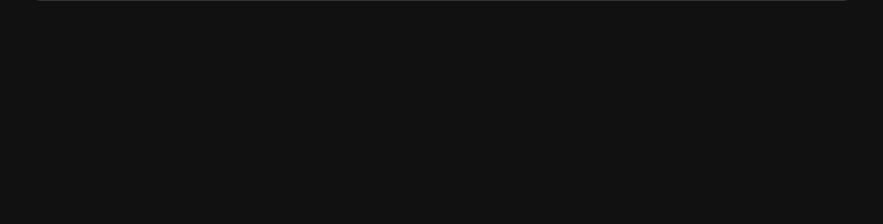
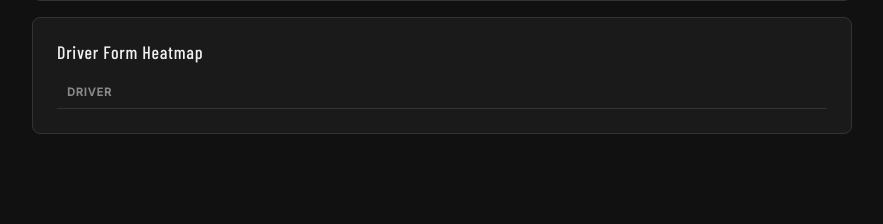
Before and after one commit to Rishab-rt/F1-Championship-Calculator, a Flask app: page /stats in a window 1280 px wide. Shown: the part 576-800 px from the top of the page, without its empty margins (198-1081 px from the left). Run offline with Flask 3, Linux system fonts and the light colour scheme; lists and menus that the app fills with data are empty; parts of the project's set-up code (start-up, migrations or seed data) failed here and were passed over.

Commit message:
Heatmap feature

```diff
--- a/app.py
+++ b/app.py
@@ -3,6 +3,7 @@ from flask import Flask, render_template, request, redirect, url_for
 from flask_sqlalchemy import SQLAlchemy
 from dotenv import load_dotenv
 
+model = joblib.load("f1_model.pkl")
 load_dotenv()
 
 app = Flask(__name__)
@@ -90,7 +91,7 @@ driver_number_to_name = {
     18: "Stroll",
     11: "Perez",
     77: "Bottas",
-    20: "Sainz",
+    55: "Sainz",
 }
 
 race_session_keys = {
@@ -374,7 +375,7 @@ def stats():
         positions = []
         for race_name in races[:current_race_index]:
             result = Result.query.filter_by(driver_id=driver.id, race_name=race_name).first()
-        positions.append(result.position if result else 0)
+            positions.append(result.position if result else 0)
         heatmap[driver.name] = positions
 
     return render_template(
@@ -397,8 +398,6 @@ def sync():
 
 @app.route("/predictions")
 def predictions():
-    model = joblib.load("f1_model.pkl")
-
     drivers = Driver.query.all()
     sorted_drivers = sorted(drivers, key=lambda d: d.points, reverse=True)
     remaining_races = races[current_race_index:]
@@ -476,9 +475,6 @@ def predictions():
 
 @app.route("/raceprediction")
 def raceprediction():
-
-    model = joblib.load("f1_model.pkl")
-
     drivers = Driver.query.all()
     sorted_drivers = sorted(drivers, key = lambda d: d.points, reverse=True)
 
--- a/templates/stats.html
+++ b/templates/stats.html
@@ -24,6 +24,41 @@
         </div>
     </div>
 
+    <div class="f1-card" style="margin-top: 16px; overflow-x: auto;">
+        <h2 class="section-heading">Driver Form Heatmap</h2>
+        <table class="heatmap-table">
+            <thead>
+                <tr>
+                    <th class="heatmap-driver-col">Driver</th>
+                    {% for race in race_labels %}
+                    <th class="heatmap-race-col">{{ race[:3].upper() }}</th>
+                    {% endfor %}
+                </tr>
+            </thead>
+            <tbody>
+                {% for driver in all_drivers %}
+                <tr>
+                    <td class="heatmap-driver-name">{{ driver.name }}</td>
+                    {% for pos in heatmap[driver.name] %}
+                    <td class="heatmap-cell" style="background: {{
+                        '#1a6b1a' if pos == 1 else
+                        '#2d8c2d' if pos == 2 else
+                        '#3aab3a' if pos == 3 else
+                        '#6abf6a' if pos <= 5 else
+                        '#a8d5a8' if pos <= 8 else
+                        '#d4a843' if pos <= 12 else
+                        '#c0392b' if pos <= 16 else
+                        '#7b241c' if pos > 16 else
+                        '#1a1a1a'
+                    }}; color: {{ '#ffffff' if pos > 0 else '#444444' }};">
+                        {{ pos if pos > 0 else '-' }}
+                    </td>
+                    {% endfor %}
+                </tr>
+                {% endfor %}
+            </tbody>
+        </table>
+    </div>
 
 </div>
 <script src="https://cdn.jsdelivr.net/npm/chart.js"></script>
```
Also changed, not shown: static/f1.css (line endings or trailing spaces).
